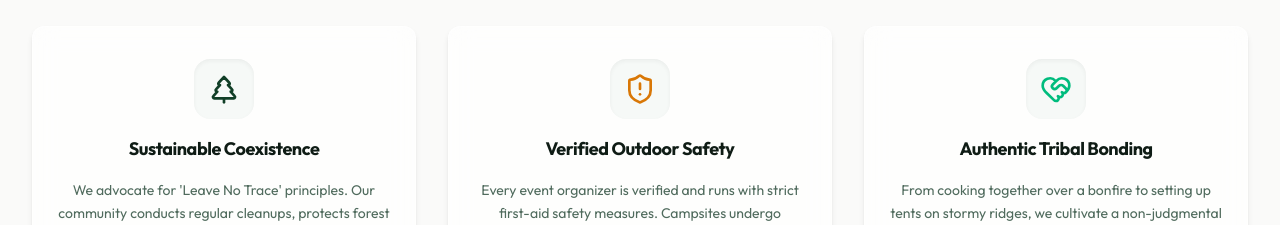
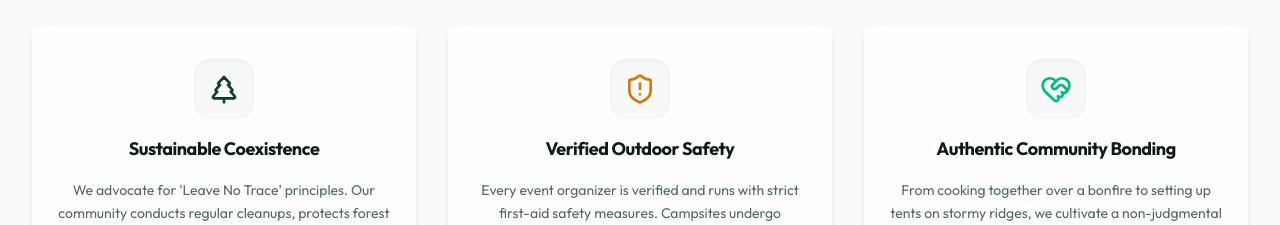
Before and after one commit to aiwithharshpatel-gif/icc-platform, a Next.js app: page / in a window 1280 px wide. Shown: the part 1060-1285 px from the top of the page. Built offline with nearby package versions, Linux system fonts and the light colour scheme; no server answers.

Commit message:
Refactor terminology: Replace 'Tribal' with 'Community'

```diff
--- a/src/components/landing/introduction.tsx
+++ b/src/components/landing/introduction.tsx
@@ -18,7 +18,7 @@ export function Introduction() {
     },
     {
       icon: <HeartHandshake className="h-8 w-8 text-emerald-500" />,
-      title: "Authentic Tribal Bonding",
+      title: "Authentic Community Bonding",
       description:
         "From cooking together over a bonfire to setting up tents on stormy ridges, we cultivate a non-judgmental environment of sharing and collaboration.",
     },
```
